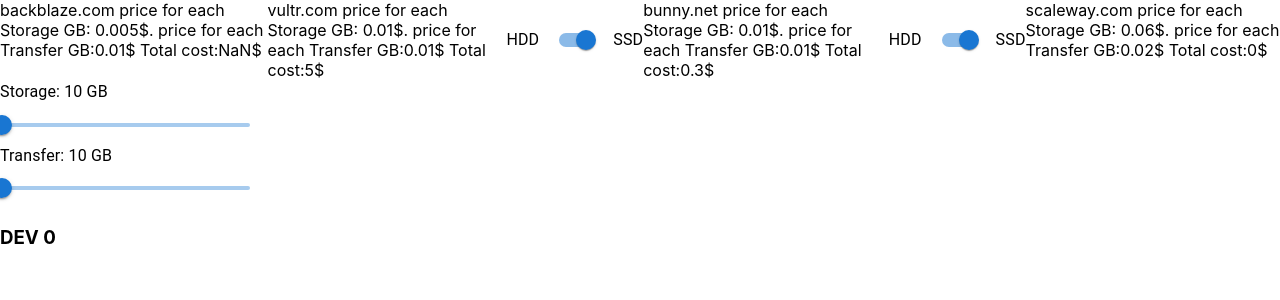
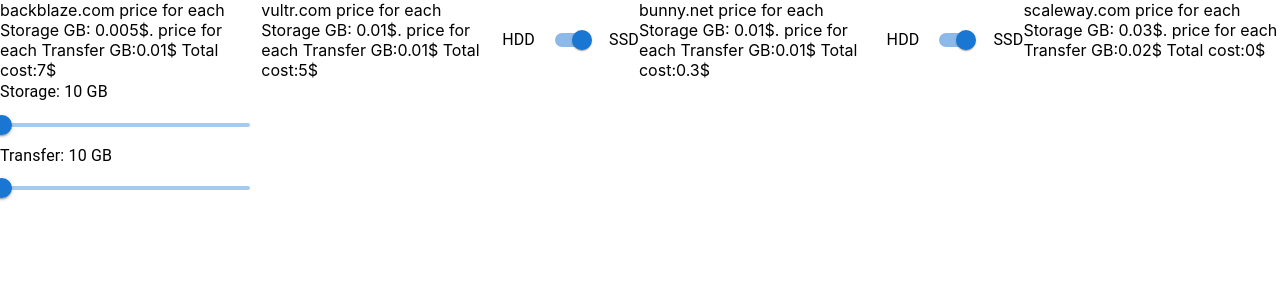
Before and after one commit to FoxCrush/react_ts_cloud_storage_calc, a React (Create React App) app: page / in a window 1280 px wide. Shown: the top 300 px of the page. Built offline with nearby package versions, Linux system fonts and the light colour scheme.

Commit message:
fixed nan on first brand component

```diff
--- a/src/components/brands/multi-brand-component/brand.tsx
+++ b/src/components/brands/multi-brand-component/brand.tsx
@@ -5,7 +5,7 @@
 
 interface Iprops {
   brandInfo: IBrand;
-  getCost: (any) => number;
+  getCost: (any) => { brand: number };
   pickedAmount: { storage: number; transfer: number };
 }
 
@@ -32,7 +32,7 @@
     freeSpace = 0,
   } = brandInfo;
   const { storage, transfer } = pickedAmount;
-  const setCurrentPrice = (
+  const findActualPrice = (
     pricePerStorage,
     pricePerTransfer,
     altPricePerStorage,
@@ -51,18 +51,22 @@
     }
   };
   useEffect(() => {
-    setCurrentPrice(
+    findActualPrice(
       pricePerStorage,
       pricePerTransfer,
       altPricePerStorage,
       altPricePerTransfer
     );
     // eslint-disable-next-line react-hooks/exhaustive-deps
-  }, [switchValue]);
+  }, [switchValue, brandInfo]);
   const switchChangedHandler = () => {
     setSwitchValue(!switchValue);
   };
-  const limitNumberWithinRange = (price, min, max) => {
+  const limitNumberWithinRange = (
+    price: number,
+    min?: number,
+    max?: number
+  ) => {
     const MIN = min || 0;
     const MAX = max || 1000;
     const num = price;
@@ -76,20 +80,18 @@
       storageAmount -= freeSpace;
       transferAmount -= freeSpace;
     }
-    console.log("storageAmount", brandName, storageAmount, transferAmount);
     let endPrice = parseFloat(
       (
         storageAmount * currentPrices.storage +
         transferAmount * currentPrices.transfer
       ).toFixed(2)
     );
-    // const priceLessZero = endPrice < 0 ? 0 : endPrice;
-    console.log("endPrice", endPrice);
 
     return limitNumberWithinRange(endPrice, minPayment, maxPayment);
   }, [
     currentPrices.storage,
     currentPrices.transfer,
+    freeSpace,
     maxPayment,
     minPayment,
     storage,
@@ -97,8 +99,8 @@
   ]);
 
   useEffect(() => {
-    getCost(calculateCost());
-  }, [calculateCost, getCost]);
+    getCost({ [brandName]: calculateCost() });
+  }, [brandName, calculateCost, getCost]);
   return (
     <Fragment>
       {togglingOption && (
--- a/src/components/calculator/calculator-component.tsx
+++ b/src/components/calculator/calculator-component.tsx
@@ -1,4 +1,4 @@
-import React, { useCallback, useState } from "react";
+import React, { useState } from "react";
 import MemorySliders from "../sliders";
 import { debounce } from "@mui/material";
 import styles from "./calc-comopnent.module.css";
@@ -18,33 +18,27 @@
 
 export default function Calculator() {
   const [slidersValues, setSlidersValues] = useState<IslidersValues>();
-  const totalCosts = useRef<ItotalCosts>();
+  const [bestDealBrand, setBestDealBrand] = useState<string>("");
   const brands = useRef([{}]);
+  const costsArray = useRef<{}[]>([]);
 
   useEffect(() => {
     brands.current = brandsData;
-    console.log("brands.current", brands.current);
   }, []);
 
   const getSlidersValues = debounce((values: IslidersValues) => {
     setSlidersValues(values);
   }, 100);
 
-  const getTotalCosts = useCallback((price: number) => {
-    if (price) {
-      totalCosts.current = { brand: price };
-    } else {
-      totalCosts.current = { brand: 0 };
-    }
-  }, []);
+  const getTotalCosts = (price: ItotalCosts) => {
+    costsArray.current.push(price);
+    setBestDealBrand("new brand");
+    // console.log("totalCosts.current.brand in fn", costsArray.current);
+  };
 
-  let devStr = "";
-  if (totalCosts.current) {
-    devStr = `DEV ${totalCosts.current.brand}`;
-    console.log("totalCosts.current.brand", totalCosts.current.brand);
-  } else {
-    devStr = "no value";
-  }
+  useEffect(() => {
+    // console.log("useEffect", bestDealBrand);
+  }, [bestDealBrand]);
 
   return (
     <>
@@ -67,7 +61,6 @@
       <div>
         <MemorySliders getValues={getSlidersValues} />
       </div>
-      <h3> {devStr} </h3>
     </>
   );
 }
--- a/src/data/brands-data.tsx
+++ b/src/data/brands-data.tsx
@@ -24,8 +24,8 @@
 const scaleway: IBrand = {
   brandName: "scaleway.com",
   togglingOption: true,
-  pricePerStorage: 0.06,
-  altPricePerStorage: 0.03,
+  pricePerStorage: 0.03,
+  altPricePerStorage: 0.06,
   pricePerTransfer: 0.02,
   altPricePerTransfer: 0.02,
   freeSpace: 75,
```
